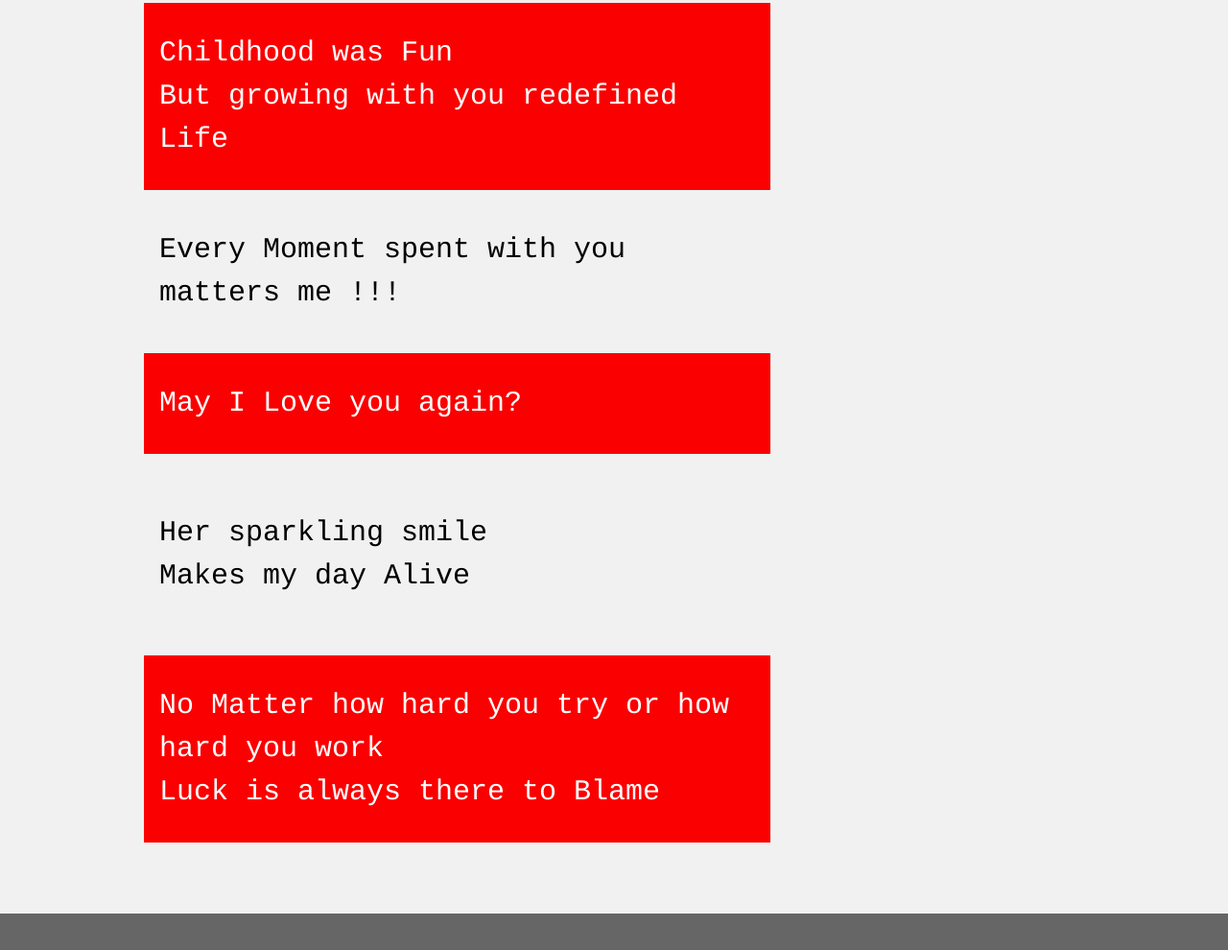
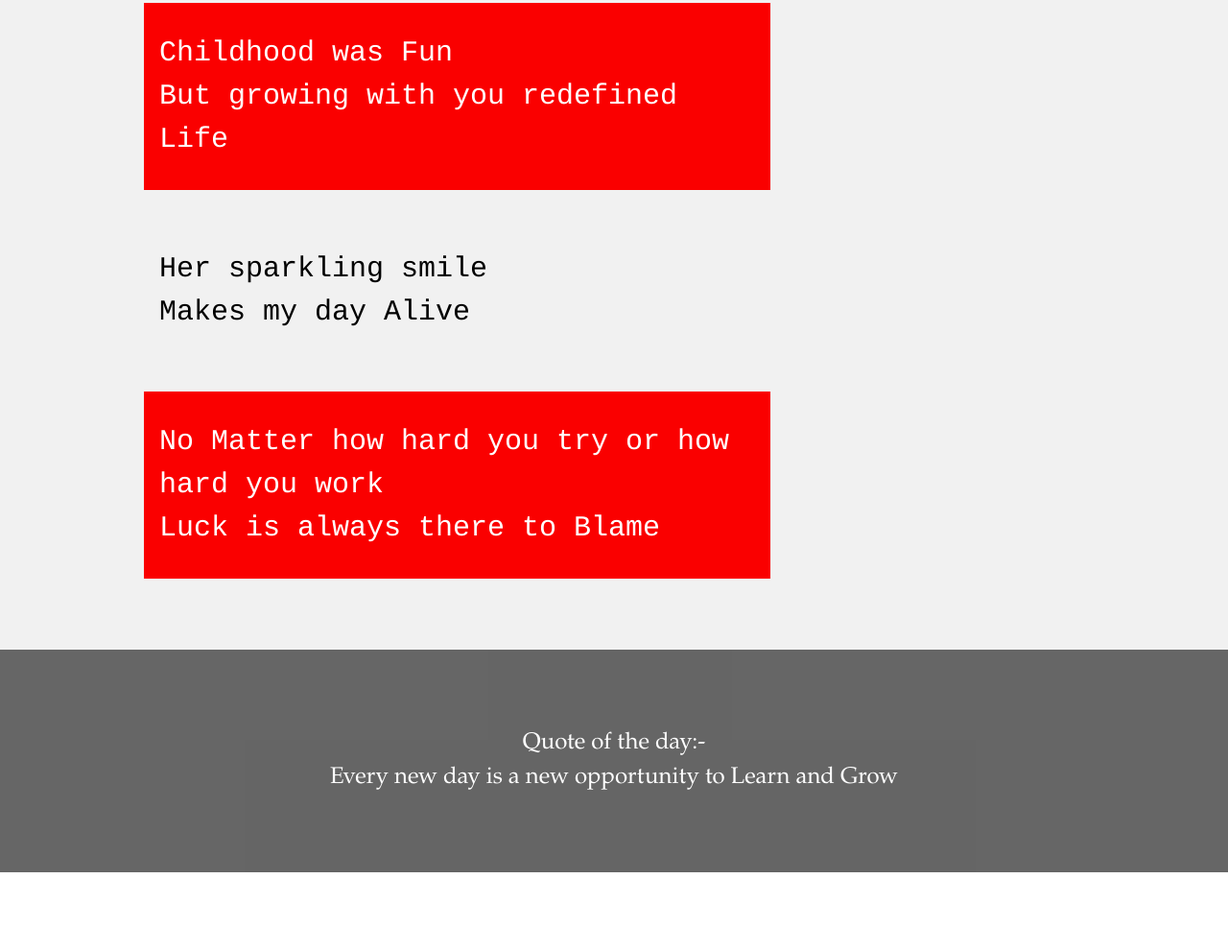
Before and after one commit to rahulsetty/rahulsetty.github.io, a plain HTML site: page index.html in a window 1280 px wide. Shown: the part 1516-2506 px from the top of the page at 96% size. Drawn offline with nearby package versions, Linux system fonts and the light colour scheme.

Commit message:
Update index.html

```diff
--- a/index.html
+++ b/index.html
@@ -75,8 +75,8 @@ body,h1,h2,h3,h4,h5,h6 {font-family: "Lato", sans-serif}
       <h2 style="padding:50px 16px; font-style:monospace;">Quotes</h2>
       <h2 style="background-color:rgb(250, 0, 0); padding:30px 16px;color:white; font-family:courier,arial,helvetica;">Childhood was Fun<br>But growing with you redefined Life</h2>
       <!-- <img src="https://www.instagram.com/p/B_rvegNjJjq/?utm_source=ig_web_copy_link"> -->
-      <h2 style="padding:30px 16px;color:black; font-family:courier,arial,helvetica;">Every Moment spent with you matters me !!!</h2>
-      <h2 style="background-color:rgb(250, 0, 0); padding:30px 16px;color:white; font-family:courier,arial,helvetica;">May I Love you again?</h2>
+      <!-- <h2 style="padding:30px 16px;color:black; font-family:courier,arial,helvetica;">Every Moment spent with you matters me !!!</h2> -->
+      <!--<h2 style="background-color:rgb(250, 0, 0); padding:30px 16px;color:white; font-family:courier,arial,helvetica;">May I Love you again?</h2> -->
       <h2 style=" padding:50px 16px;color:black; font-family:courier,arial,helvetica;">Her sparkling smile<br>Makes my day Alive</h2>
       <h2 style="background-color:rgb(250, 0, 0); padding:30px 16px;color:white; font-family:courier,arial,helvetica;">No Matter how hard you try or how hard you work<br> Luck is always there to Blame </h2>
       </div>
```
